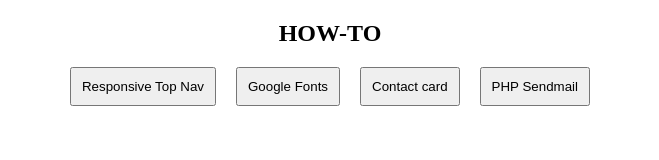
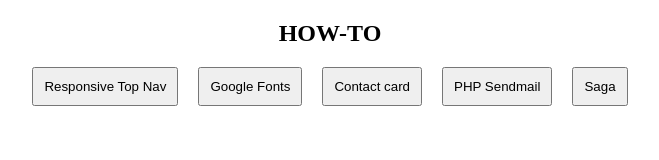
Before and after one commit to ff0358/ff0358.github.io, a plain HTML site: page index.html in a window 1280 px wide. Shown: the whole page, without its empty margins (310-969 px from the left). Drawn offline with Linux system fonts and the light colour scheme.

Commit message:
Add files via upload

```diff
--- a/index.html
+++ b/index.html
@@ -28,6 +28,7 @@
 	<button onclick="window.open('fonts/fonts.html')">Google Fonts</button>
     <button onclick="window.open('')">Contact card</button>
     <button onclick="window.open('')">PHP Sendmail</button>
+    <button onclick="window.open('saga/saga.html')">Saga</button>
   </div>
 </body>
 </html>
```
